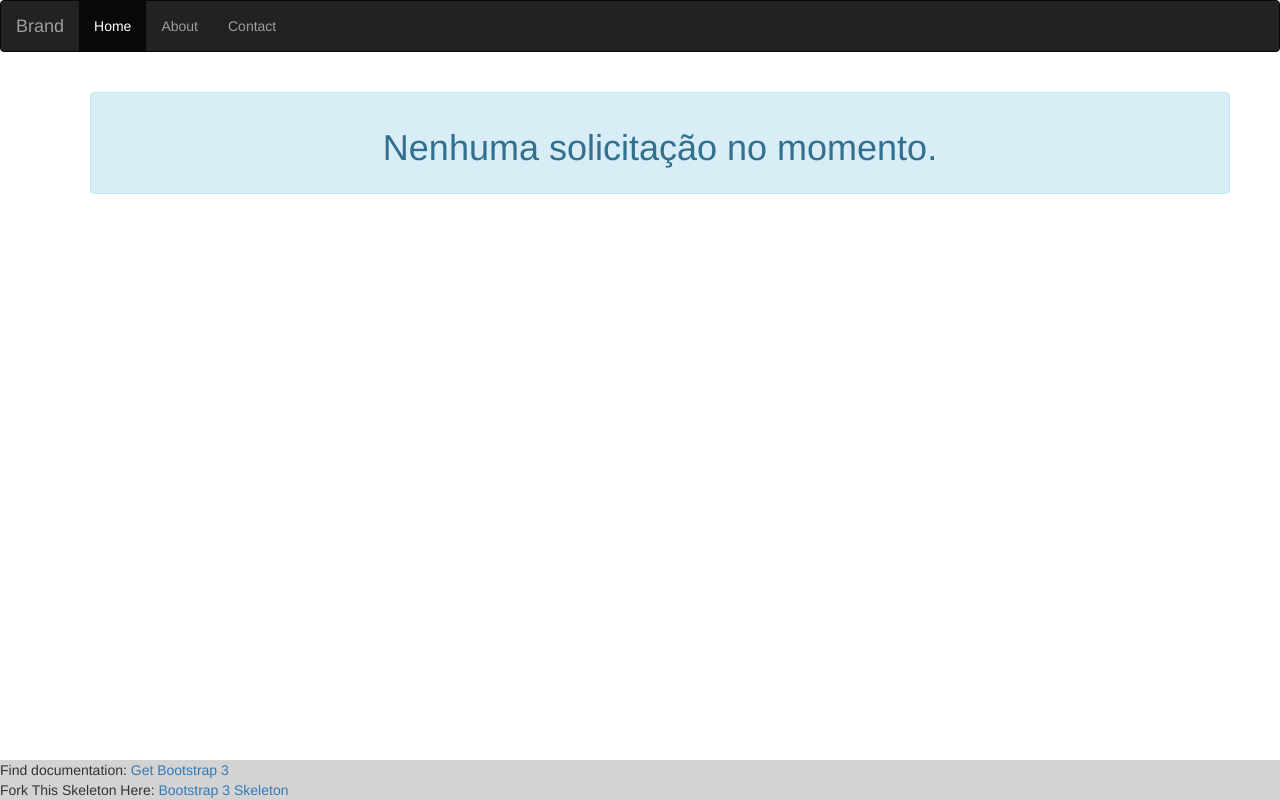
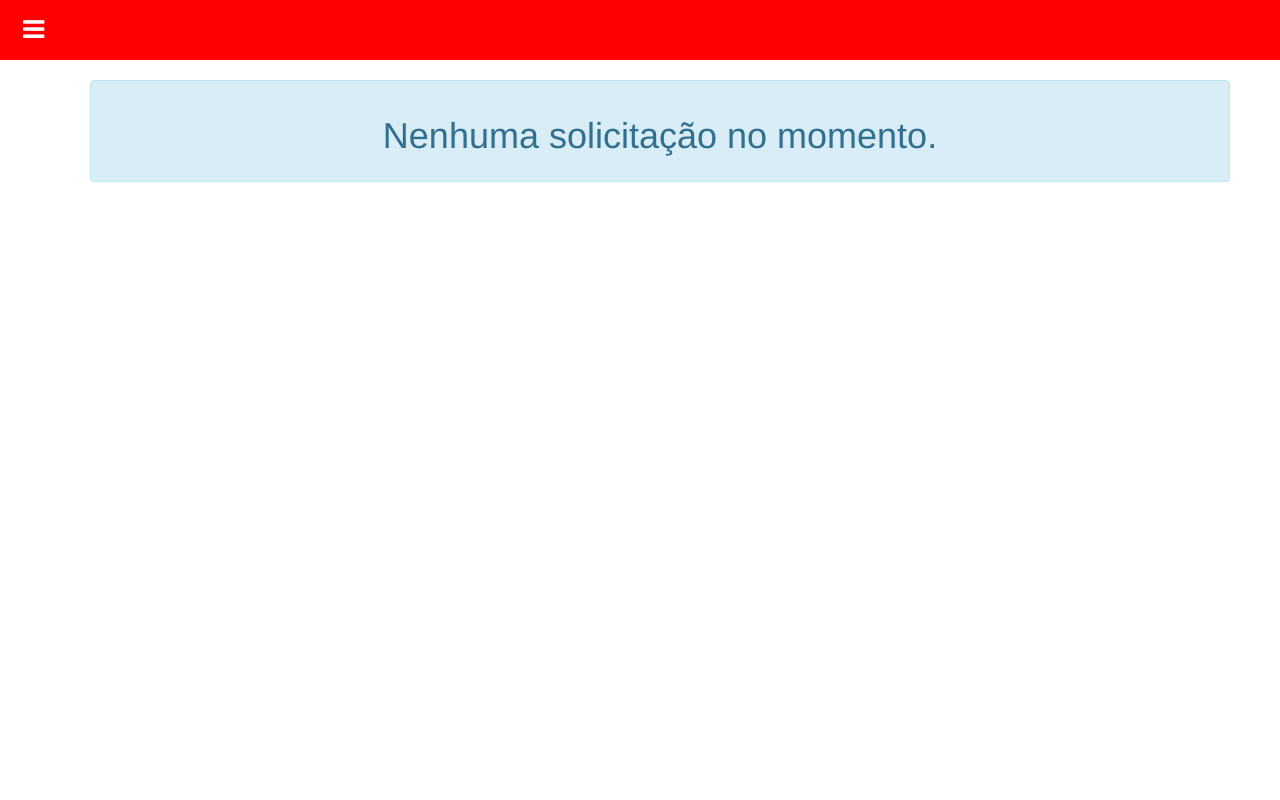
Before and after one commit to felipexw/hackathon-research-team, a website: page app-socorrista/src/index.html in a window 1280 px wide. Drawn offline with nearby package versions, Linux system fonts and the light colour scheme.

Commit message:
Ajustado navbar

```diff
--- a/app-socorrista/package.json
+++ b/app-socorrista/package.json
@@ -9,6 +9,7 @@
     "angular": "1.6.6",
     "bootstrap": "^3.3.7",
     "express": "^4.15.4",
+    "font-awesome": "^4.7.0",
     "jquery": "^3.2.1",
     "path": "^0.12.7"
   },
--- a/app-socorrista/src/index.html
+++ b/app-socorrista/src/index.html
@@ -3,13 +3,20 @@
 <head>
 
     <link href="/vendor/bootstrap/dist/css/bootstrap.min.css" rel="stylesheet">
-
+    <link href="/vendor/font-awesome/css/font-awesome.min.css" rel="stylesheet">
     <script src="/vendor/jquery/dist/jquery.min.js"></script>
     <script src="/vendor/bootstrap/dist/js/bootstrap.min.js"></script>
     <script src="/vendor/angular/angular.js"></script>
     <script src="js/angular-app.js"></script>
 
     <style>
+        .btn-navbar {
+            background-color: red;
+            border-color: red;
+            color: white;
+            font-size: 25px;
+        }
+
         @media (min-width: 768px) {
             .b-col {
                 float: right;
@@ -46,7 +53,7 @@
 </head>
 
 <body ng-app="app-socorrista">
-    <div ng-include="'header.html'"></div>
+    <div ng-include="'navbar.html'"></div>
 
     <div class="container" ng-controller="AppCtrl as vm">
         <div class="row">
--- /dev/null
+++ b/app-socorrista/src/navbar.html
@@ -0,0 +1,5 @@
+<nav style="background-color: red; height: 60px; padding: 10px;">
+    <button class="btn btn-default btn-navbar">
+        <i class="fa fa-bars" aria-hidden="true"></i>
+    </button>
+</nav>
```
Also changed, not shown: 2 other files.
